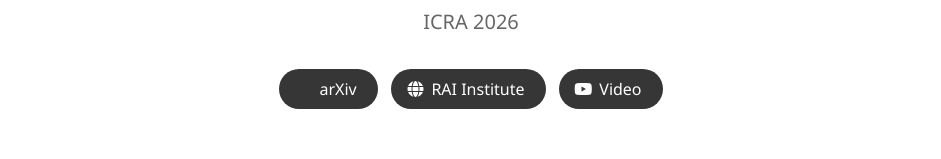
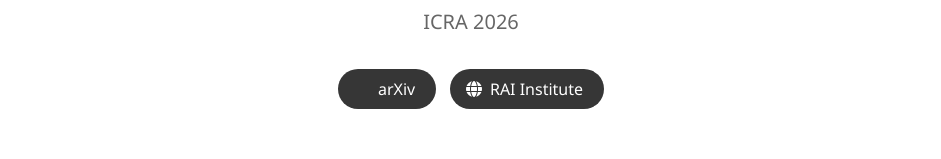
Before and after one commit to imi-umv/imi-umv.github.io, a plain HTML site: page index.html in a window 1280 px wide. Shown: the part 252-411 px from the top of the page, without its empty margins (169-1110 px from the left). Drawn offline with nearby package versions, Linux system fonts and the light colour scheme; some icons are missing; a web font is replaced by a local one.

Commit message:
Remove non-functional Video button
Co-Authored-By: Claude Opus 4.8 (1M context) <noreply@anthropic.com>

```diff
--- a/index.html
+++ b/index.html
@@ -66,16 +66,6 @@
                     <i class="fas fa-globe"></i>
                   </span>
                   <span>RAI Institute</span>
-                </a>
-              </span>
-              <!-- YouTube -->
-              <span class="link-block">
-                <a href="#"
-                   class="external-link button is-normal is-rounded is-dark">
-                  <span class="icon">
-                    <i class="fab fa-youtube"></i>
-                  </span>
-                  <span>Video</span>
                 </a>
               </span>
             </div>
```
